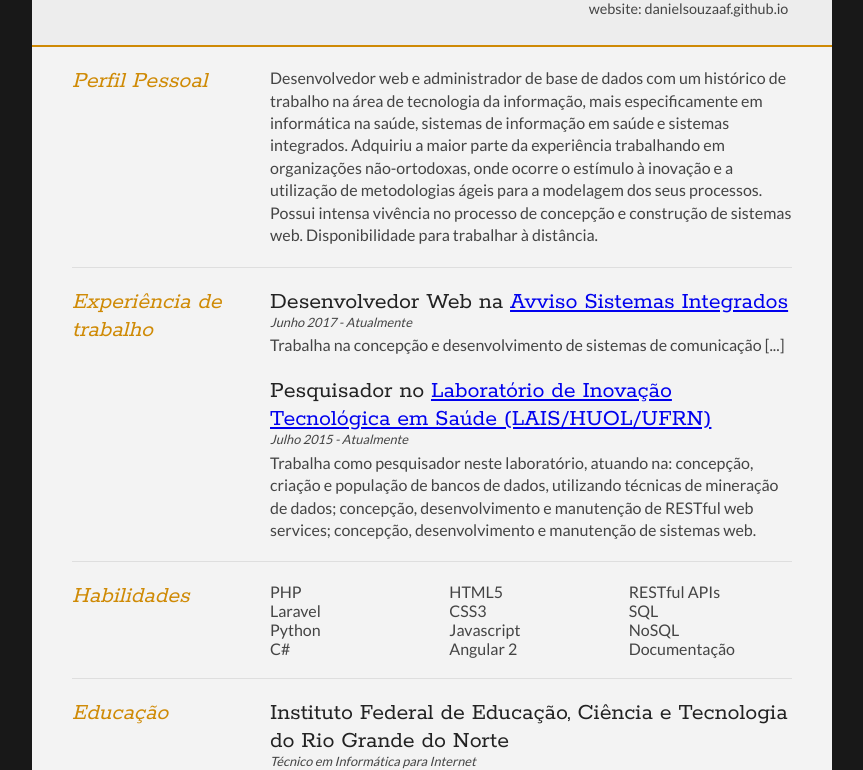
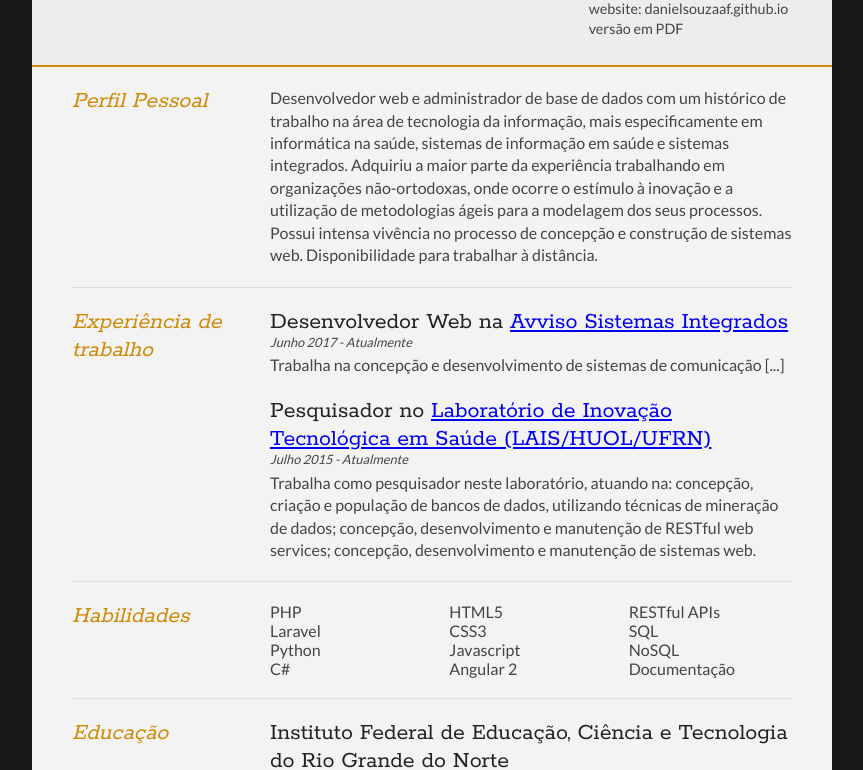
Before and after one commit to danielsouzaaf/danielsouzaaf.github.io, a plain HTML site: page index.html in a window 1280 px wide. Shown: the part 283-1053 px from the top of the page, without its empty margins (208-1071 px from the left). Drawn offline with Linux system fonts and the light colour scheme.

Commit message:
download versão pdf

```diff
--- a/index.html
+++ b/index.html
@@ -30,6 +30,7 @@
 			<ul>
 				<li>email: <a href="mailto:daniel.souza.af@gmail.com" target="_blank">daniel.souza.af@gmail.com</a></li>
 				<li>website: <a href="http://danielsouzaaf.github.io">danielsouzaaf.github.io</a></li>
+                <li><a download href="assets/resume.pdf">versão em PDF</a></li>
 				<!--<li>número de telefone aqui</li>-->
 			</ul>
 		</div>
```
Also changed, not shown: 1 other file.
